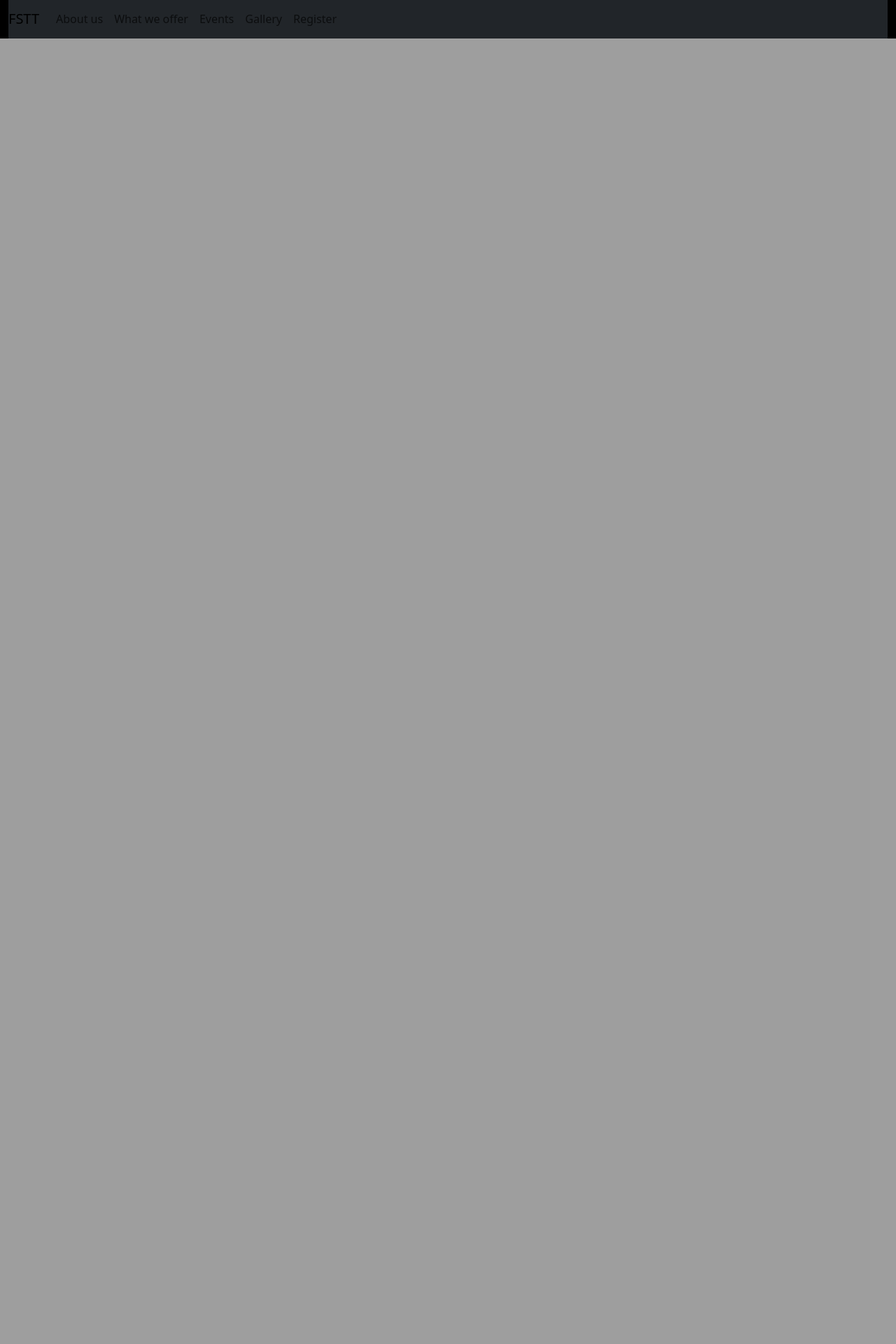
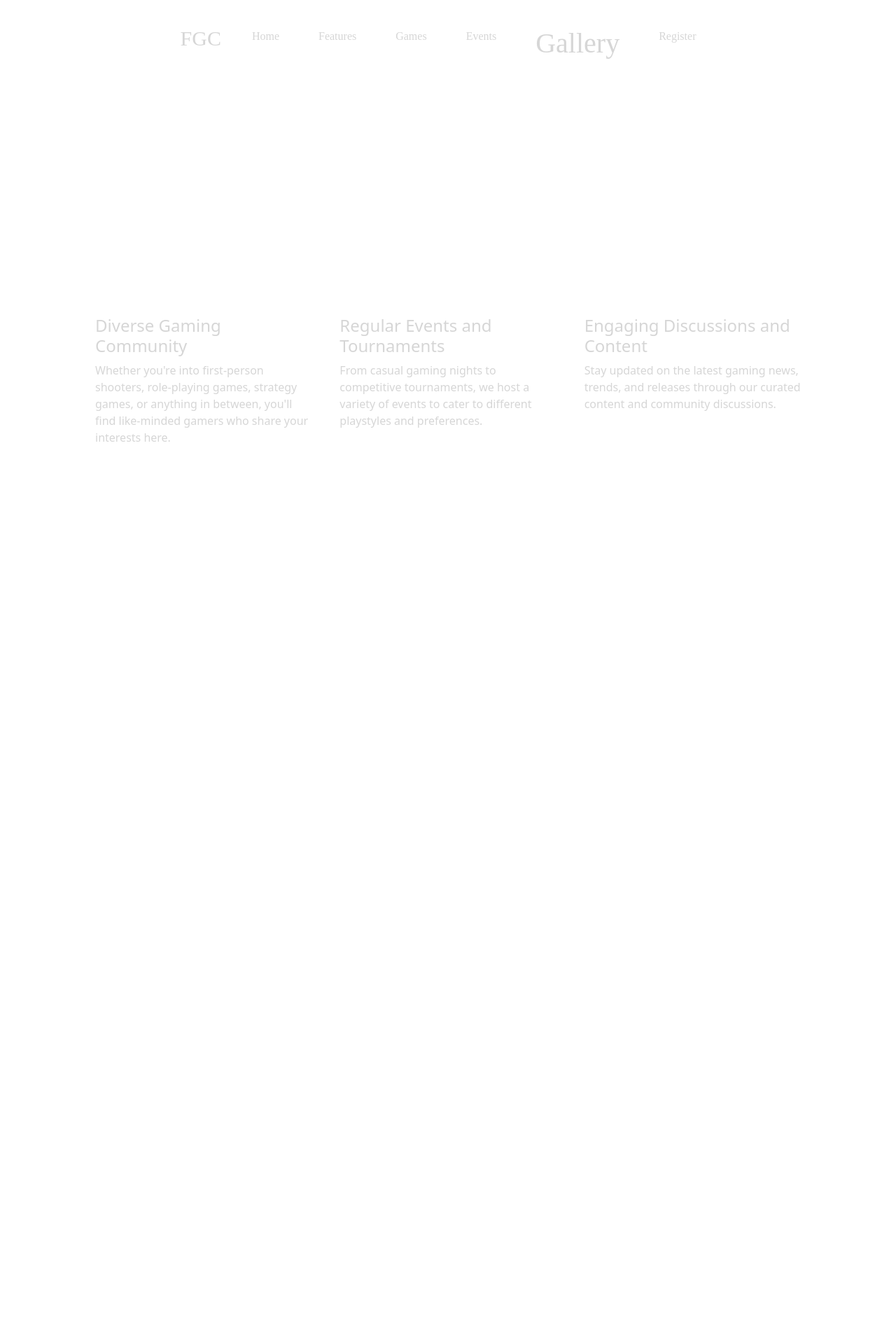
Before and after one commit to Sam-Jab/Gaming_Club_website, a PHP site: page /home.php in a window 1280 px wide. Shown: the part 801-2721 px from the top of the page at 70% size. Before the commit the page ends 856 px from the top, so only its background shows below. Run offline with PHP 8.4, Linux system fonts and the light colour scheme; some libraries are stand-ins or nearby versions; some web fonts are replaced.

Commit message:
Added Feature section + navbar system

```diff
--- a/css/styles.css
+++ b/css/styles.css
@@ -1,9 +1,8 @@
-html {
-  margin: 0;
-  padding: 0;
+* {
+  color: rgb(214, 214, 214);
 }
 
-#home .container-fluid {
+.container-fluid {
   padding: 0;
 }
 
@@ -12,14 +11,13 @@
 #home {
   position: relative;
   margin: auto;
-  color: rgb(214, 214, 214);
   text-align: center;
   min-height: 100vh;
-  padding-top: 270px;
+  padding-top: 25vh;
 }
 
 .backgrounds-container {
-  position: fixed;
+  position: absolute;
   top: 0;
   width: 100%;
   height: 100%;
@@ -28,27 +26,27 @@
 }
 
 .background {
-  position:fixed;
+  position:absolute;
   left: 0px;
   width: 100%;
   height: 100%;
   z-index: -1;
   opacity: 0;
   object-fit: cover;
-  transition: opacity 2s ease-out;
+  transition: opacity 2s ease-in-out;
 }
 
 .showing {
   opacity: 1;
 }
 
-h1 {
+#home h1 {
   font-family: "Minecraft";
-  font-size: 120px;
-  line-height: 50px;
+  font-size: 800%;
+  line-height: 1;
 }
 
-h5 {
+#home h5 {
   font-family: "Fjalla One";
   font-size: 30px;
   margin-top: 50px;
@@ -111,5 +109,98 @@
 /* navbar */
 
 #navigation {
-  background-color: black;
+
+  margin: auto;
+  justify-content: center;
+  align-items: center;
 }
+
+#navigation-bar {
+  padding: 20px 0;
+  position: -webkit-sticky;
+  position: sticky;
+  top: 0;
+  justify-content: center;
+  border-bottom: 1px solid white;
+}
+
+.navigation-background-box {
+  position: absolute;
+  z-index: -2;
+}
+
+.navigation-background {
+  position:fixed;
+  top: 0;
+  left: 0;
+  width: 100%;
+  height: 100%;
+  object-fit: cover;
+  z-index: -1;
+}
+
+#navigation .navbar {
+  font-family: "Minecraft";
+}
+
+#navigation .navbar-brand {
+  color: rgb(214, 214, 214);
+  font-size: 30px;
+}
+
+#navigation .nav-item {
+  margin-left: 20px;
+  margin-right: 20px;
+  align-items: center;
+  justify-content: center;
+  padding: 5px 0;
+}
+
+#navigation .nav-link {
+  color: rgb(214, 214, 214);
+}
+
+.active {
+  font-size: 40px;
+  padding-top: 0;
+}
+
+/* features */
+
+#features {
+  min-height: 100vh;
+  padding: 0 10%;
+}
+
+#features .features-row {
+  justify-content: center;
+}
+
+#features .features-col {
+  padding: 200px 20px;
+}
+
+#features .features-icon {
+  padding: 20px;
+  justify-content: center;
+  align-items: center;
+  text-align: center;
+  margin-bottom: 10px;
+}
+
+#features img {
+  width: 25%;
+  opacity: .9;
+}
+
+#games {
+  min-height: 100vh;
+}
+
+#events {
+  min-height: 100vh;
+}
+
+#gallery {
+  min-height: 100vh;
+}
--- a/home.php
+++ b/home.php
@@ -27,7 +27,7 @@
 
   <link rel="stylesheet" href="css/hover-min.css">
   <link rel="stylesheet" href="css/flexslider.css">
-  <link rel="stylesheet" href="css/styles.css">
+  <link href="css/styles.css?<?= filemtime("css/styles.css") ?>" rel="stylesheet" type="text/css" />
 
   <link href='https://fonts.googleapis.com/css?family=Fjalla+One&family=Angkor&&family=Montserrat:400,700' rel='stylesheet' type='text/css'>
   <link href='https://fonts.googleapis.com/css?family=Source+Sans+Pro:400,300,600' rel='stylesheet' type='text/css'>
@@ -42,15 +42,20 @@
   <section id="home" class="parallax-section">
     <div class="container-fluid">
       <div class="backgrounds-container">
-        <img class="showing background" src="images/homeimage1.jpg" alt="">
-        <img class="background" src="images/homeimage2.jpg" alt="">
-        <img class="background" src="images/homeimage3.jpeg" alt="">
+        <img class="showing background" src="images/homeimage2.jpg" alt="">
+        <img class="background" src="images/homeimage1.jpg" alt="">
+        <img class="background" src="images/homeimage4.jpg" alt="">
+        <img class="background" src="images/homeimage5.jpg" alt="">
+        <img class="background" src="images/homeimage6.jpg" alt="">
+        <img class="background" src="images/homeimage7.jpg" alt="">
+        <img class="background" src="images/homeimage8.jpg" alt="">
+        <img class="background" src="images/homeimage9.jpg" alt="">
       </div>
       <h1 id="home-title" class="wow fadeInUp" data-wow-delay="0.6s">FST GAMING CLUB</h1>
       <h5 id="home-text" class="wow fadeInUp" data-wow-delay="1s">At the FST Gaming Club, we believe that every game tells a story, and every player is the author of their destiny.</h5>
       <div class="buttons">
         <a id="getstarted" class="home-button wow fadeInUp btn btn-default hvr-bounce-to-top smoothScroll" data-wow-delay="1.3s">Get Started</a>
-        <a id="discover" class="home-button wow fadeInUp btn btn-default hvr-bounce-to-top smoothScroll" data-wow-delay="1.3s">Discover</a>
+        <a id="discover" class="home-button wow fadeInUp btn btn-default hvr-bounce-to-top smoothScroll" data-wow-delay="1.3s" href="#navigation">Discover</a>
       </div>
     </div>
   </section>
@@ -58,25 +63,31 @@
   <!-- navbar -->
 
   <section id="navigation">
-    <div class="container-fluid">
-      <nav class="navbar navbar-expand-lg navbar-light bg-dark">
-        <a class="navbar-brand" href="">FSTT</a>
+    <div class="navigation-background-box">
+      <img class="navigation-background" src="images/navigationimage.jpg" alt="">
+    </div>
+    <div id="navigation-bar" class="container-fluid">
+      <nav class="navbar navbar-expand-lg">
         <button class="navbar-toggler" type="button" data-bs-toggle="collapse" data-bs-target="#homenavbar" aria-controls="navbarSupportedContent" aria-expanded="false" aria-label="Toggle navigation">
           <span class="navbar-toggler-icon"></span>
         </button>
-        <div id="homenavbar" class="collapse navbar-collapse">
-          <ul class="navbar-nav">
+        <div id="homenavbar" class="collapse navbar-collapse d-flex justify-content-center align-items-center">
+          <ul class="navbar-nav mx-auto">
+            <a class="navbar-brand" href="#home">FGC</a>
             <li class="nav-item">
-              <a class="nav-link smoothScroll" href="#">About us</a>
+              <a class="nav-link smoothScroll" href="#home">Home</a>
             </li>
             <li class="nav-item">
-              <a class="nav-link smoothScroll" href="#">What we offer</a>
+              <a class="nav-link smoothScroll" href="#features">Features</a>
             </li>
             <li class="nav-item">
-              <a class="nav-link" href="#">Events</a>
+              <a class="nav-link smoothScroll" href="#games">Games</a>
             </li>
             <li class="nav-item">
-              <a class="nav-link" href="#">Gallery</a>
+              <a class="nav-link" href="#events">Events</a>
+            </li>
+            <li class="nav-item">
+              <a class="nav-link" href="#gallery">Gallery</a>
             </li>
             <li class="nav-item">
               <a class="nav-link" href="#">Register</a>
@@ -85,12 +96,66 @@
         </div>
       </nav>
     </div>
+
+    <!-- Features -->
+
+    <section id="features">
+      <div class="container-fluid">
+        <div class="features-row row">
+          <div class="features-col col-lg-4 col-md-12">
+            <div class="features-icon">
+              <img src="images/communities.png" alt="">
+            </div>
+            <h4 class="features-title">Diverse Gaming Community</h4>
+            <p class="features-text">Whether you're into first-person shooters, role-playing games, strategy games, or anything in between, you'll find like-minded gamers who share your interests here.</p>
+          </div>
+          <div class="features-col col-lg-4 col-md-12">
+            <div class="features-icon">
+              <img src="images/event.png" alt="">
+            </div>
+            <h4 class="features-title">Regular Events and Tournaments</h4>
+            <p class="features-text">From casual gaming nights to competitive tournaments, we host a variety of events to cater to different playstyles and preferences.</p>
+          </div>
+          <div class="features-col col-lg-4 col-md-12">
+            <div class="features-icon">
+              <img src="images/news.png" alt="">
+            </div>
+            <h4 class="features-title">Engaging Discussions and Content</h4>
+            <p class="features-text">Stay updated on the latest gaming news, trends, and releases through our curated content and community discussions.</p>
+          </div>
+        </div>
+      </div>
+    </section>
+
+    <!-- Games -->
+
+    <section id="games">
+      <div class="container-fluid">
+
+      </div>
+    </section>
+
+    <!-- Events -->
+
+    <section id="events">
+      <div class="container-fluid">
+
+      </div>
+    </section>
+
+    <!-- Gallery -->
+
+    <section id="gallery">
+      <div class="container-fluid">
+
+      </div>
+    </section>
   </section>
   <!-- javscript js -->
-  <script src="js/main.js"></script>
   <script src="https://cdn.jsdelivr.net/npm/bootstrap@5.3.3/dist/js/bootstrap.bundle.min.js" integrity="sha384-YvpcrYf0tY3lHB60NNkmXc5s9fDVZLESaAA55NDzOxhy9GkcIdslK1eN7N6jIeHz" crossorigin="anonymous"></script>
-
   <script src="js/jquery.js"></script>
+  <script src="js/main.js?<?= filemtime("js/main.js") ?>"></script>
+  <script src="js/highlight.js?<?= filemtime("js/highlight.js") ?>"></script>
   <script src="js/bootstrap.min.js"></script>
   <script src="js/jquery.parallax.js"></script>
   <script src="js/smoothscroll.js"></script>
--- /dev/null
+++ b/js/highlight.js
@@ -0,0 +1,19 @@
+$(document).ready(function() {
+    // Highlight active navbar link based on scroll position
+    $(window).on('scroll', function() {
+      var scrollPos = $(window).scrollTop();
+      $('#navigation-bar').find('a').each(function() {
+        var target = $($(this).attr('href'));
+        if (target.length) {
+          if ($(this).attr('href') !== '#home') { // Check if the link is not the 'Home' link
+            var top = target.offset().top - 50,
+                bottom = top + target.outerHeight();
+            if (scrollPos >= top && scrollPos <= bottom) {
+              $('#navigation-bar').find('.active').removeClass('active'); // Remove active class from previously active link
+              $(this).addClass('active'); // Add active class to current link
+            }
+          }
+        }
+      });
+    });
+  });
--- a/js/main.js
+++ b/js/main.js
@@ -14,4 +14,4 @@
     headerBackgrounds[imageIndex].classList.add("showing");
 }
 
-setInterval(changeBackground, 3000);
+setInterval(changeBackground, 10000);
```
Also changed, not shown: images/communities.png (added), images/event.png (added), images/homeimage4.jpg (added), images/homeimage5.jpg (added), images/homeimage6.jpg (added), images/homeimage7.jpg (added), images/homeimage9.jpg (added), images/navigationimage.jpg (added), images/news.png (added), 1 other file.
